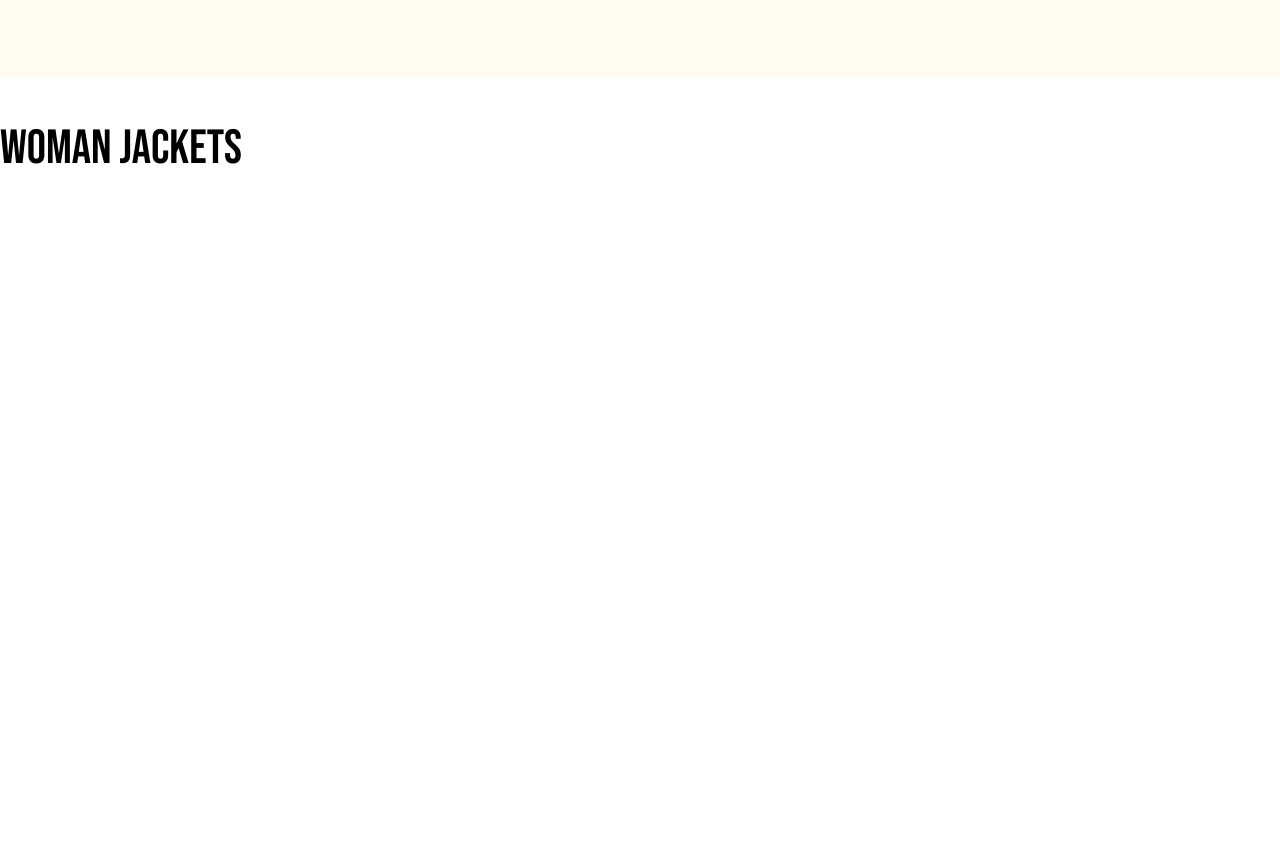
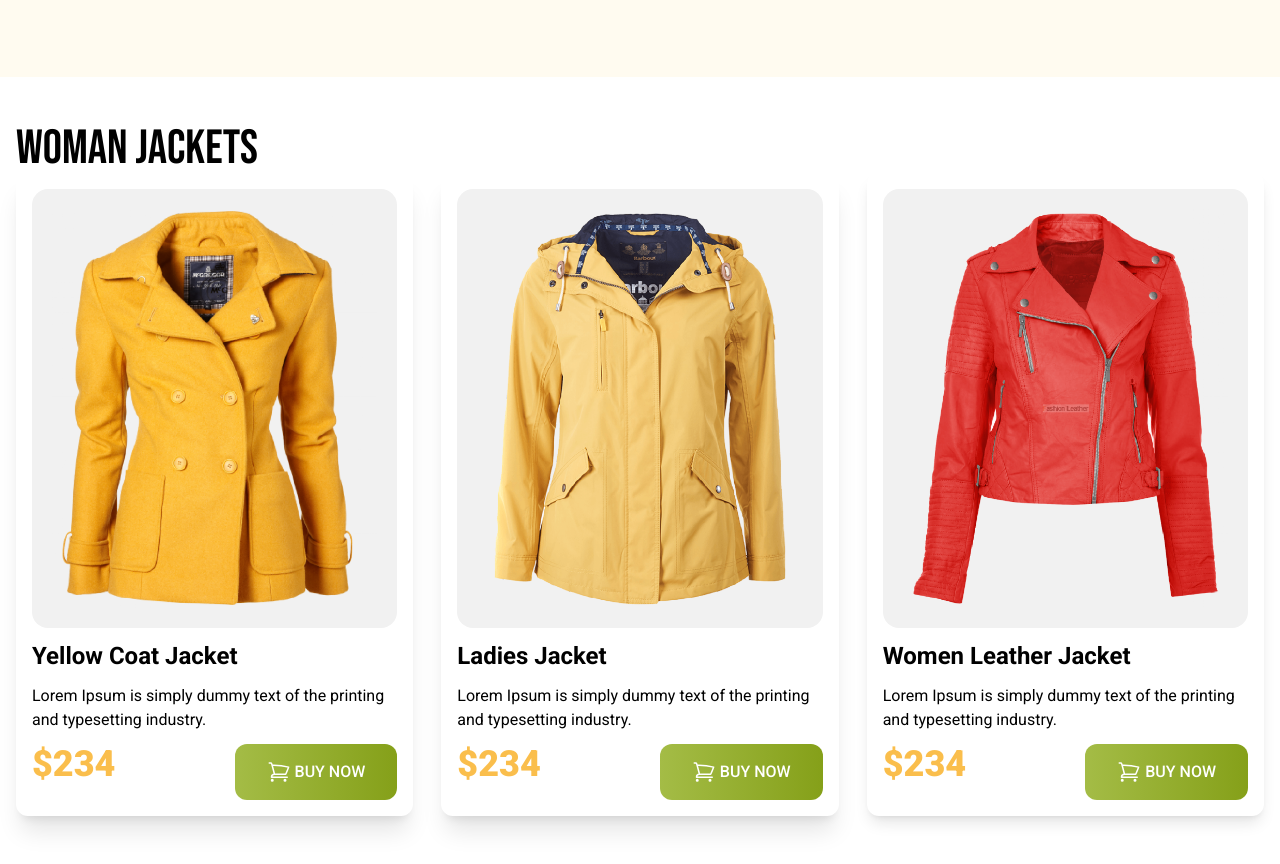
Before and after one commit to riponmondalbd/penguin-fashion, a plain HTML site: page index.html in a window 1280 px wide. Shown: the part 562-1426 px from the top of the page. Before the commit the page ends 800 px from the top, so only its background shows below. Drawn offline with nearby package versions, Linux system fonts and the light colour scheme.

Commit message:
setup custom card and card grid using tailwind css

```diff
--- a/index.html
+++ b/index.html
@@ -12,10 +12,19 @@
     <link rel="preconnect" href="https://fonts.googleapis.com">
     <link rel="preconnect" href="https://fonts.gstatic.com" crossorigin>
     <link href="https://fonts.googleapis.com/css2?family=Bebas+Neue&display=swap" rel="stylesheet">
+    <link rel="preconnect" href="https://fonts.googleapis.com">
+    <link rel="preconnect" href="https://fonts.gstatic.com" crossorigin>
+    <link
+        href="https://fonts.googleapis.com/css2?family=Roboto:ital,wght@0,100;0,300;0,400;0,500;0,700;0,900;1,100;1,300;1,400;1,500;1,700;1,900&display=swap"
+        rel="stylesheet">
 
     <style>
         .font-bebas {
             font-family: "Bebas Neue", sans-serif;
+        }
+
+        .font-roboto {
+            font-family: "Roboto", sans-serif;
         }
     </style>
 </head>
@@ -55,10 +64,86 @@
         </div>
     </header>
     <main class="max-w-7xl mx-auto">
-        <section class="py-12">
+        <!-- women jacket section -->
+        <section class="py-12 px-4">
             <h3 class="text-5xl font-bebas">
                 Woman Jackets
             </h3>
+            <!-- jackets container -->
+            <div class="grid grid-cols-1 md:grid-cols-2 lg:grid-cols-3 gap-7 font-roboto">
+                <!-- jacket 1 -->
+                <div class="space-y-3 shadow-xl p-4 rounded-xl">
+                    <div class="bg-[#F1F1F1] p-5 rounded-2xl">
+                        <img src="images/jacket-1.png" alt="jacket">
+                    </div>
+                    <h4 class="text-2xl font-bold">Yellow Coat Jacket </h4>
+                    <p>
+                        Lorem Ipsum is simply dummy text of the
+                        printing and typesetting industry.
+                    </p>
+                    <div class="flex justify-between">
+                        <h3 class="text-4xl font-black text-[#FABE4C]">$234</h3>
+                        <button
+                            class="py-4 px-8 bg-gradient-to-r from-[#A4BC46] to-[#85A019] rounded-xl uppercase text-white font-medium">
+                            <svg xmlns="http://www.w3.org/2000/svg" fill="none" viewBox="0 0 24 24" stroke-width="1.5"
+                                stroke="currentColor" class="w-6 h-6 inline">
+                                <path stroke-linecap="round" stroke-linejoin="round"
+                                    d="M2.25 3h1.386c.51 0 .955.343 1.087.835l.383 1.437M7.5 14.25a3 3 0 0 0-3 3h15.75m-12.75-3h11.218c1.121-2.3 2.1-4.684 2.924-7.138a60.114 60.114 0 0 0-16.536-1.84M7.5 14.25 5.106 5.272M6 20.25a.75.75 0 1 1-1.5 0 .75.75 0 0 1 1.5 0Zm12.75 0a.75.75 0 1 1-1.5 0 .75.75 0 0 1 1.5 0Z" />
+                            </svg>
+
+                            Buy Now
+                        </button>
+                    </div>
+                </div>
+                <!-- jacket 2 -->
+                <div class="space-y-3 shadow-xl p-4 rounded-xl">
+                    <div class="bg-[#F1F1F1] p-5 rounded-2xl">
+                        <img src="images/jacket-2.png" alt="jacket">
+                    </div>
+                    <h4 class="text-2xl font-bold">Ladies Jacket</h4>
+                    <p>
+                        Lorem Ipsum is simply dummy text of the
+                        printing and typesetting industry.
+                    </p>
+                    <div class="flex justify-between">
+                        <h3 class="text-4xl font-black text-[#FABE4C]">$234</h3>
+                        <button
+                            class="py-4 px-8 bg-gradient-to-r from-[#A4BC46] to-[#85A019] rounded-xl uppercase text-white font-medium">
+                            <svg xmlns="http://www.w3.org/2000/svg" fill="none" viewBox="0 0 24 24" stroke-width="1.5"
+                                stroke="currentColor" class="w-6 h-6 inline">
+                                <path stroke-linecap="round" stroke-linejoin="round"
+                                    d="M2.25 3h1.386c.51 0 .955.343 1.087.835l.383 1.437M7.5 14.25a3 3 0 0 0-3 3h15.75m-12.75-3h11.218c1.121-2.3 2.1-4.684 2.924-7.138a60.114 60.114 0 0 0-16.536-1.84M7.5 14.25 5.106 5.272M6 20.25a.75.75 0 1 1-1.5 0 .75.75 0 0 1 1.5 0Zm12.75 0a.75.75 0 1 1-1.5 0 .75.75 0 0 1 1.5 0Z" />
+                            </svg>
+
+                            Buy Now
+                        </button>
+                    </div>
+                </div>
+                <!-- jacket 3 -->
+                <div class="space-y-3 shadow-lg p-4 rounded-xl">
+                    <div class="bg-[#F1F1F1] p-5 rounded-2xl">
+                        <img src="images/jacket-3.png" alt="jacket">
+                    </div>
+                    <h4 class="text-2xl font-bold">Women Leather Jacket</h4>
+                    <p>
+                        Lorem Ipsum is simply dummy text of the
+                        printing and typesetting industry.
+                    </p>
+                    <div class="flex justify-between">
+                        <h3 class="text-4xl font-black text-[#FABE4C]">$234</h3>
+                        <button
+                            class="py-4 px-8 bg-gradient-to-r from-[#A4BC46] to-[#85A019] rounded-xl uppercase text-white font-medium">
+                            <svg xmlns="http://www.w3.org/2000/svg" fill="none" viewBox="0 0 24 24" stroke-width="1.5"
+                                stroke="currentColor" class="w-6 h-6 inline">
+                                <path stroke-linecap="round" stroke-linejoin="round"
+                                    d="M2.25 3h1.386c.51 0 .955.343 1.087.835l.383 1.437M7.5 14.25a3 3 0 0 0-3 3h15.75m-12.75-3h11.218c1.121-2.3 2.1-4.684 2.924-7.138a60.114 60.114 0 0 0-16.536-1.84M7.5 14.25 5.106 5.272M6 20.25a.75.75 0 1 1-1.5 0 .75.75 0 0 1 1.5 0Zm12.75 0a.75.75 0 1 1-1.5 0 .75.75 0 0 1 1.5 0Z" />
+                            </svg>
+
+                            Buy Now
+                        </button>
+                    </div>
+                </div>
+            </div>
         </section>
     </main>
     <footer></footer>
```
